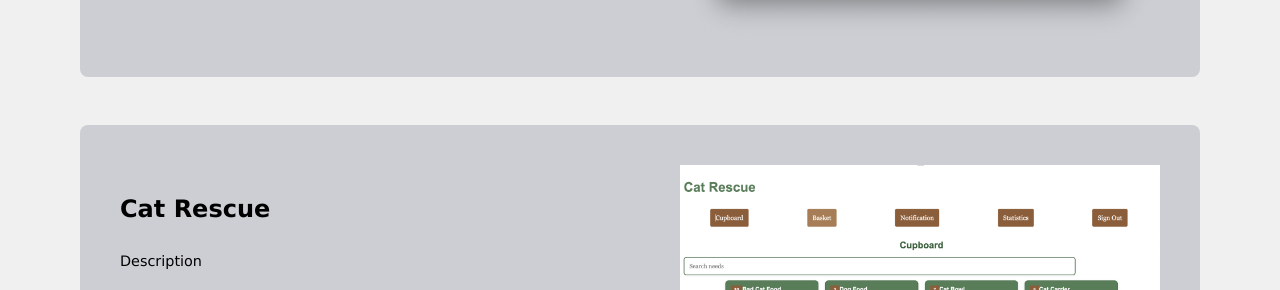
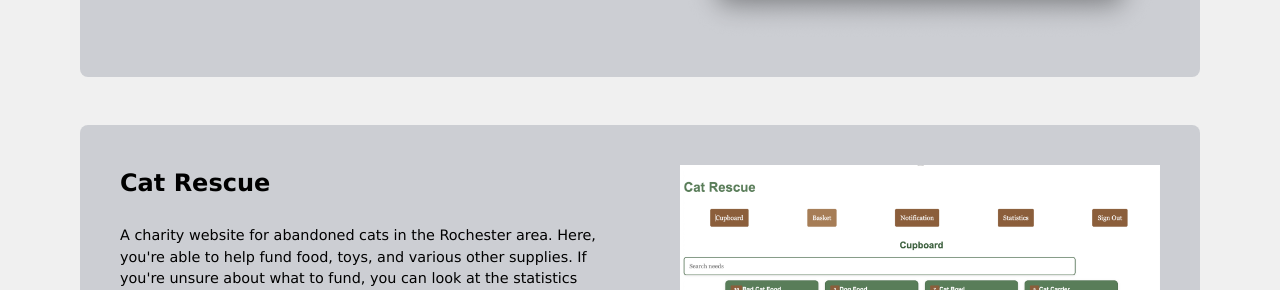
Before and after one commit to xavierrao/portfolio, a plain HTML site: page index.html in a window 1280 px wide. Shown: the part 1781-2071 px from the top of the page. Drawn offline with nearby package versions, Linux system fonts and the light colour scheme.

Commit message:
Cat rescue description

```diff
--- a/index.html
+++ b/index.html
@@ -138,7 +138,7 @@
                                 <h3>Cat Rescue</h3>
                                 <br>
                                 <p>
-                                    Description
+                                    A charity website for abandoned cats in the Rochester area. Here, you're able to help fund food, toys, and various other supplies. If you're unsure about what to fund, you can look at the statistics page to see how many of each item has been funded. After you add items to your basket and checkout, your order will be processed. If you're an admin, you can log in to add or update these items, as well as send out notifications to all the users.
                                 </p>
                                 <br>
                                 <div class="madeWith">
```
